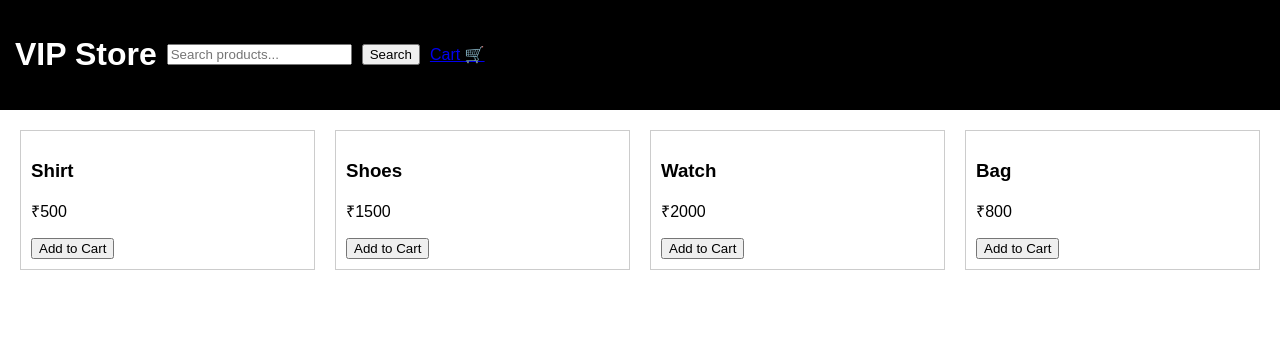
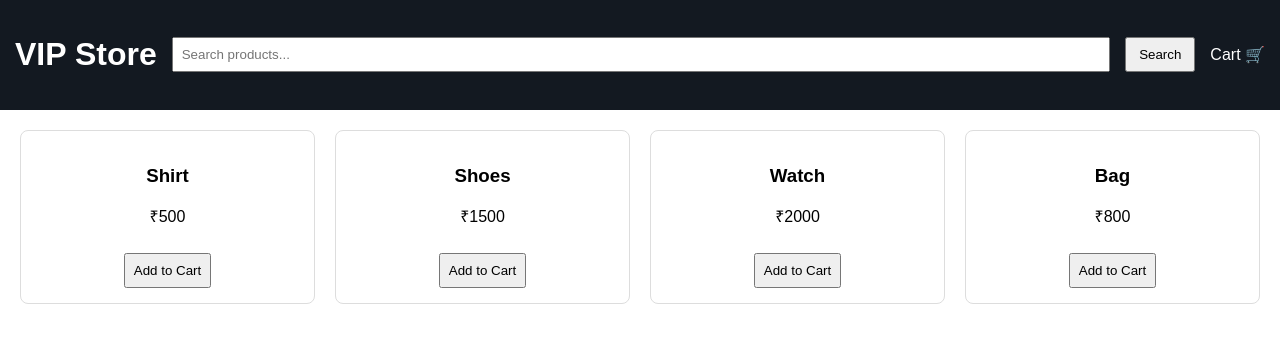
Before and after one commit to Vilvapraveen/Pasikkithu, a plain HTML site: page index.html in a window 1280 px wide. Drawn offline with Linux system fonts and the light colour scheme.

Commit message:
Update style.css

```diff
--- a/css/style.css
+++ b/css/style.css
@@ -1,18 +1,35 @@
 body {
-  font-family: Arial;
+  font-family: Arial, sans-serif;
   margin: 0;
   padding: 0;
 }
 
+/* Navbar */
 .navbar {
-  background: black;
+  background: #131921;
   color: white;
   padding: 15px;
   display: flex;
-  gap: 10px;
   align-items: center;
+  gap: 15px;
 }
 
+.navbar input {
+  padding: 8px;
+  flex: 1;
+}
+
+.navbar button {
+  padding: 8px 12px;
+  cursor: pointer;
+}
+
+.navbar a {
+  color: white;
+  text-decoration: none;
+}
+
+/* Product Grid */
 #products {
   display: grid;
   grid-template-columns: repeat(4, 1fr);
@@ -20,7 +37,16 @@
   padding: 20px;
 }
 
+/* Product Card */
 .card {
-  border: 1px solid #ccc;
-  padding: 10px;
+  border: 1px solid #ddd;
+  padding: 15px;
+  border-radius: 8px;
+  text-align: center;
 }
+
+.card button {
+  margin-top: 10px;
+  padding: 8px;
+  cursor: pointer;
+}
```
